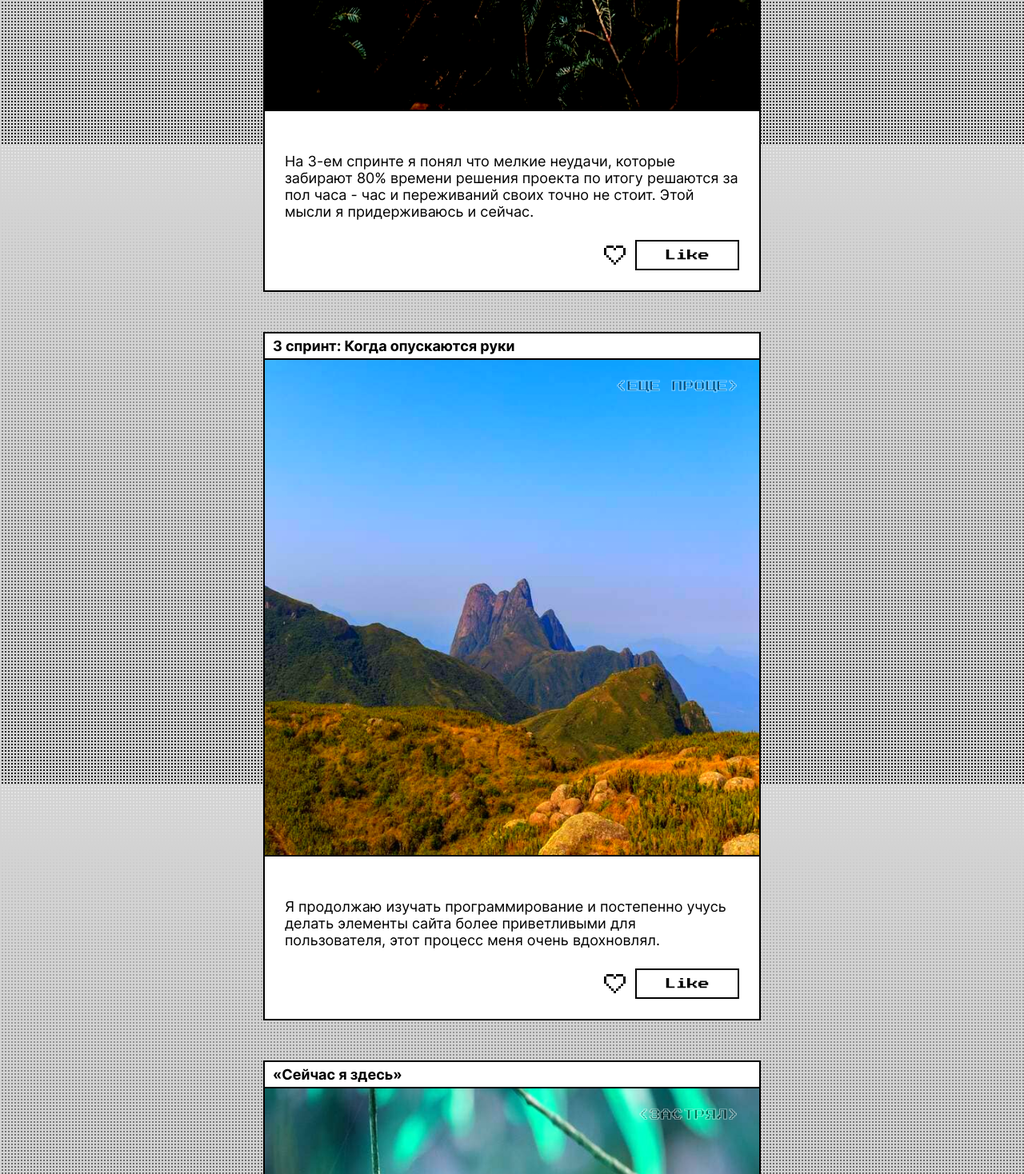
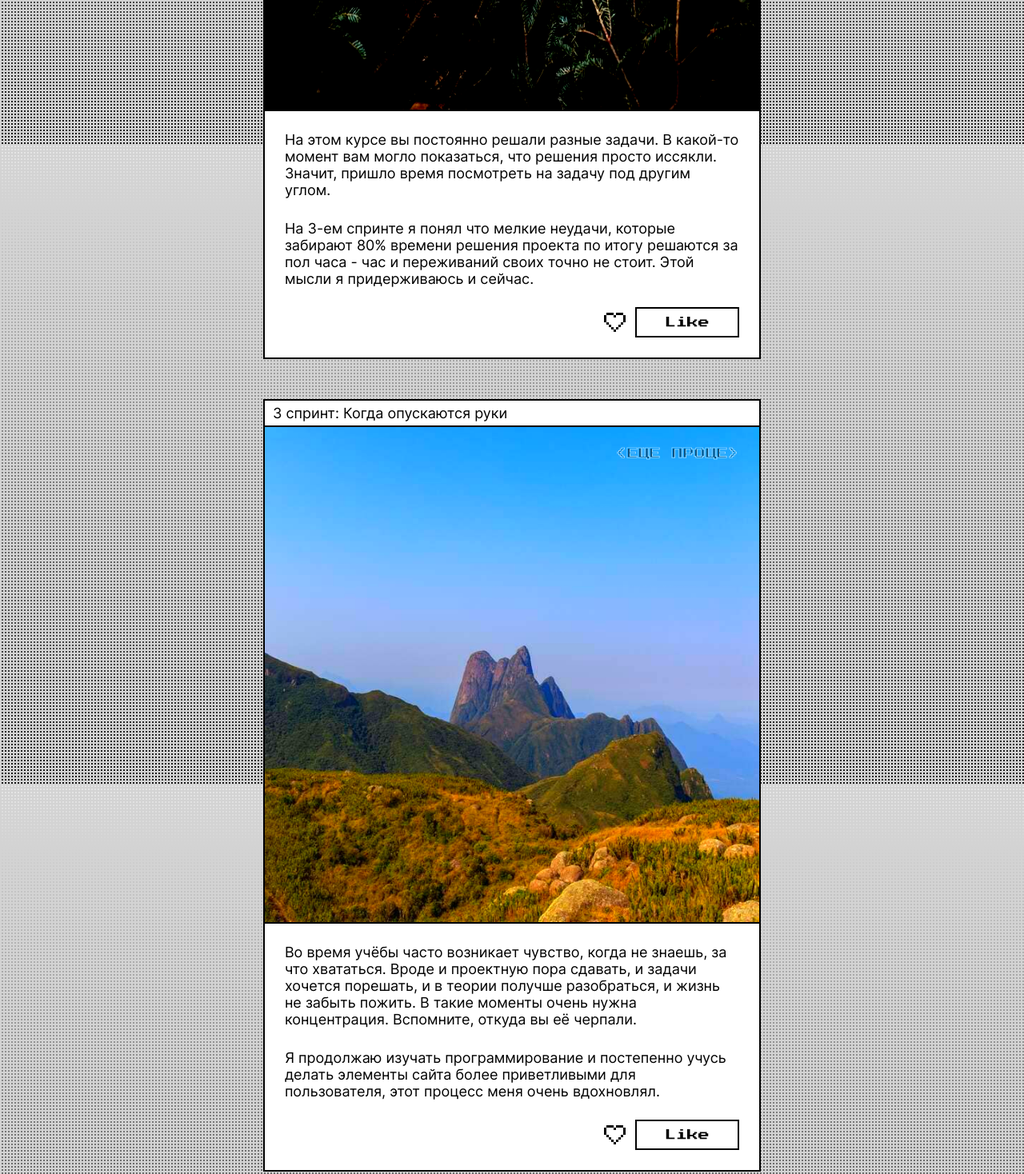
Before and after one commit to Artem2215/zakrivayuschiy-teg-f, a plain HTML site: page index.html in a window 1280 px wide. Shown: the part 6220-7688 px from the top of the page at 80% size. Drawn offline with Linux system fonts and the light colour scheme.

Commit message:
git_tests

```diff
--- a/index.html
+++ b/index.html
@@ -372,9 +372,9 @@
         <div class="card__content">
           <div class="card__text-container">
             <p class="card__text">
-              <!-- На этом курсе вы постоянно решали разные задачи. В какой-то момент
+              На этом курсе вы постоянно решали разные задачи. В какой-то момент
               вам могло показаться, что решения просто иссякли. Значит, пришло
-              время посмотреть на задачу под другим углом. -->
+              время посмотреть на задачу под другим углом.
             </p>
             <p class="card__memories">
               На 3-ем спринте я понял что мелкие неудачи, которые забирают 80% времени решения проекта по итогу решаются за пол часа - час и переживаний своих точно не стоит. Этой мысли я придерживаюсь и сейчас.
@@ -432,11 +432,11 @@
         <div class="card__content">
           <div class="card__text-container">
             <p class="card__text">
-              <!-- Во время учёбы часто возникает чувство, когда не знаешь, за что
+              Во время учёбы часто возникает чувство, когда не знаешь, за что
               хвататься. Вроде и проектную  пора сдавать, и задачи хочется
               порешать, и в теории получше разобраться, и жизнь не забыть
               пожить. В такие моменты очень нужна концентрация. Вспомните,
-              откуда вы её черпали. -->
+              откуда вы её черпали.
             </p>
             <p class="card__memories">
               Я продолжаю изучать программирование и постепенно учусь делать элементы сайта более приветливыми для пользователя, этот процесс меня очень вдохновлял.
@@ -494,12 +494,12 @@
         <div class="card__content">
           <div class="card__text-container">
             <p class="card__text">
-              <!-- Сейчас вы уже очень много знаете о вёрстке. Но это только начало.
+              Сейчас вы уже очень много знаете о вёрстке. Но это только начало.
               Во-первых, впереди ещё много материала про «красотищу». Во-вторых,
               с окончанием курса учёба не заканчивается. Вёрстка — это целый
               мир. И этот мир постоянно меняется. Познать его полностью не
               получится, но это тот случай, когда важен сам процесс познания.
-              Ведь часто путь — и есть результат. -->
+              Ведь часто путь — и есть результат.
             </p>
             <p class="card__memories">
               Сейчас я здесь и четко знаю что мне нравится это дело. Я очень хочу больше изучить в самых разных направлениях, но при этом стараюсь все делать в меру чтобы оставались остальные аспекты жизни, надеюсь еще будет возможность написать такое короткое сочинение о пройденном пути!
--- a/styles/style.css
+++ b/styles/style.css
@@ -25,7 +25,7 @@
   background-size: cover;
   background-attachment: fixed;
   min-block-size: 100dvb;
-  font-variation-settings: var(--textWeight);
+  font-variation-settings: "wght"  var(--textWeight);
 }
 
 .header {
@@ -404,24 +404,24 @@
   transition: fill 0.3s ease;
 }
 
-.like-icon.is-liked.core {
+.like-icon.is-liked .core {
   fill: red;
   transition: fill 0.3s ease;
 }
 
-.like-icon.is-liked.main-body {
+.like-icon.is-liked .main-body {
   fill: red;
   transition: fill 0.3s ease;
   transition-delay: 0.05s;
 }
 
-.like-icon.is-liked.contour {
+.like-icon.is-liked .contour {
   fill: var(--heartContourColorActive);
   transition: fill 0.3s ease;
   transition-delay: 0.06s;
 }
 
-.like-icon:not(.is-liked).contour {
+.like-icon:not(.is-liked) .contour {
   fill: var(--heartContourMainBodyCoreColor);
   transition: fill 0.1s ease;
 }
```
